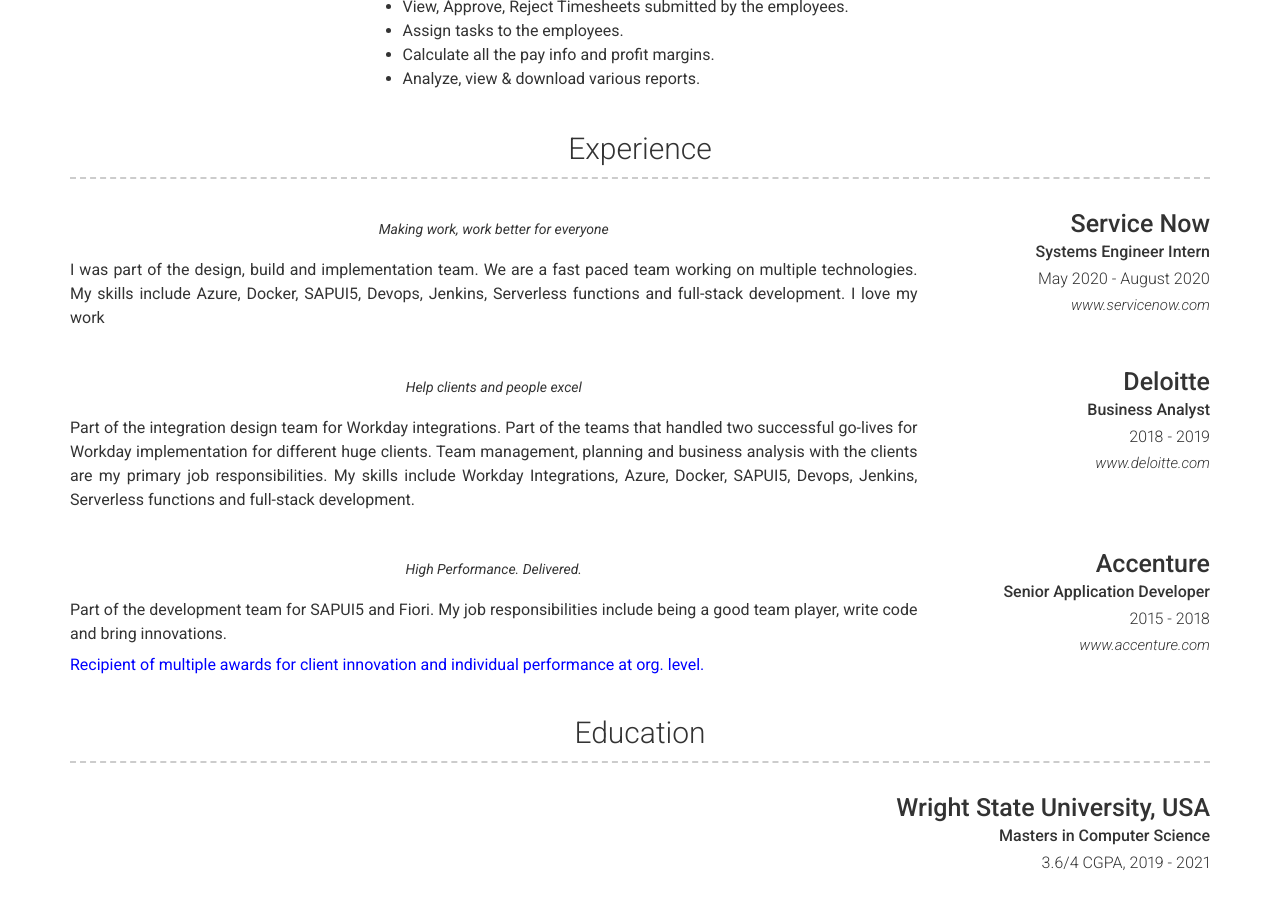
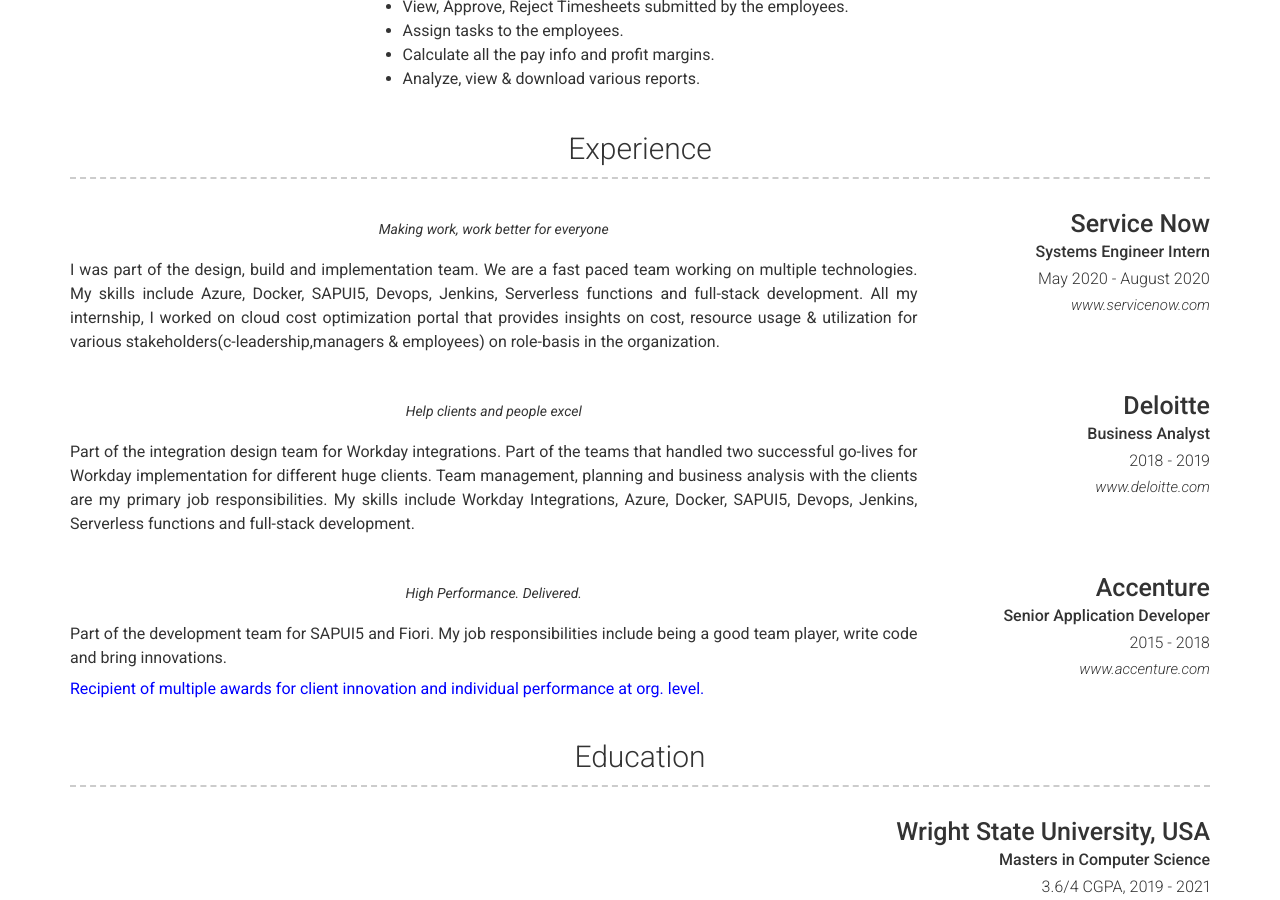
Before and after one commit to medhachaitanya/medhachaitanya.github.io, a Jekyll site: the page built from index.md, in a window 1280 px wide and 900 px high, scrolled down 935 px. Built offline with Jekyll 4.4.1, drawn with Linux system fonts in a browser that asks for light colours; nearby versions of some CDN libraries.

Commit message:
Update _config.yml

```diff
--- a/_config.yml
+++ b/_config.yml
@@ -122,7 +122,8 @@
           Making work, work better for everyone
         description: | # this will include new lines to allow paragraphs
           I was part of the design, build and implementation team. We are a fast paced team working on multiple technologies.
-          My skills include Azure, Docker, SAPUI5, Devops, Jenkins, Serverless functions and full-stack development. I love my work
+          My skills include Azure, Docker, SAPUI5, Devops, Jenkins, Serverless functions and full-stack development.
+          All my internship, I worked on cloud cost optimization portal that provides insights on cost, resource usage & utilization for various stakeholders(c-leadership,managers & employees) on role-basis in the organization.
 
       - layout: right
         title: Deloitte
```
